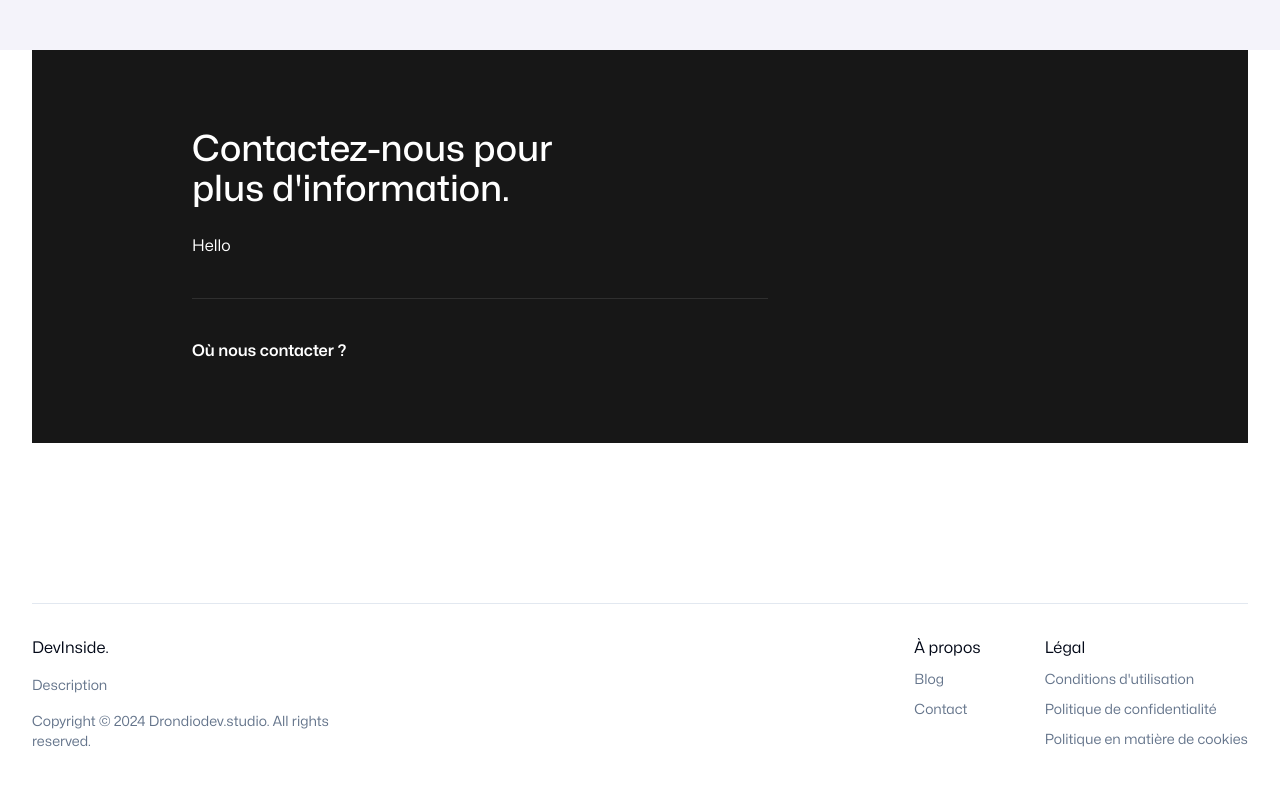
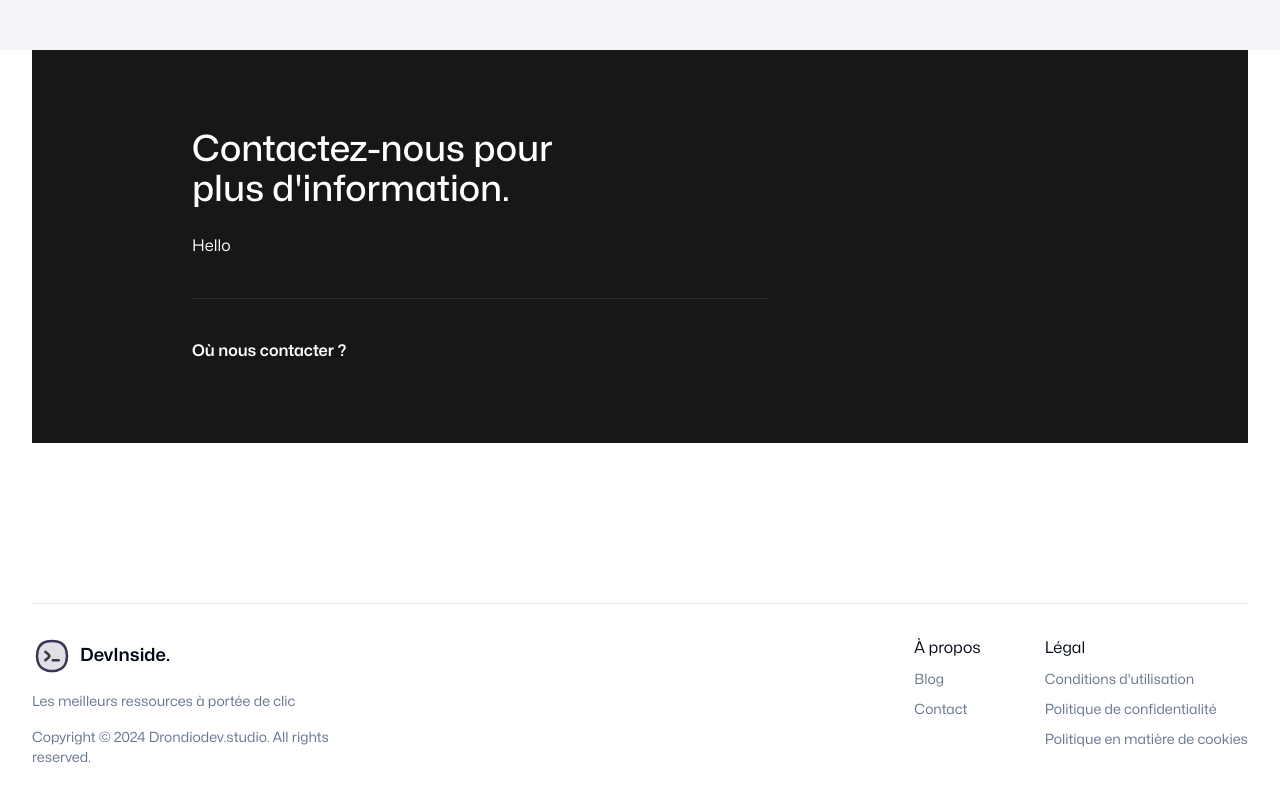
Before and after one commit to drondiodev/devinside, a Next.js app: page / in a window 1280 px wide. Shown: the part 3090-3890 px from the top of the page. Built offline with nearby package versions, Linux system fonts and the light colour scheme; no server answers.

Commit message:
fix(repo:components): fix footer

```diff
--- a/components/footer.tsx
+++ b/components/footer.tsx
@@ -1,3 +1,4 @@
+import Image from 'next/image'
 import Link from 'next/link'
 
 import Container from './container'
@@ -10,14 +11,24 @@ export default function Footer() {
         <div className="flex flex-col space-y-8 lg:flex-row lg:space-y-0">
           <div className="flex w-full space-x-2 lg:w-4/12 xl:w-4/12 xl:space-x-6 2xl:space-x-8">
             <div className="flex flex-col space-y-4">
-              <div>
-                <Link aria-label="Home Page" href="/">
-                  DevInside.
-                </Link>
-              </div>
+              <Link href="/">
+                <div className="flex items-center gap-2">
+                  <Image
+                    alt="logo"
+                    loading="lazy"
+                    width="40"
+                    height="30"
+                    decoding="async"
+                    src="/Logo.svg"
+                  />
+                  <span className="text-lg font-semibold">DevInside.</span>
+                </div>
+              </Link>
               <div className="flex flex-col space-y-4">
                 <div>
-                  <p className="text-sm text-muted-foreground">Description</p>
+                  <p className="text-sm text-muted-foreground">
+                    Les meilleurs ressources à portée de clic
+                  </p>
                 </div>
                 <div className="flex text-xs text-muted-foreground">
                   <p>
```
